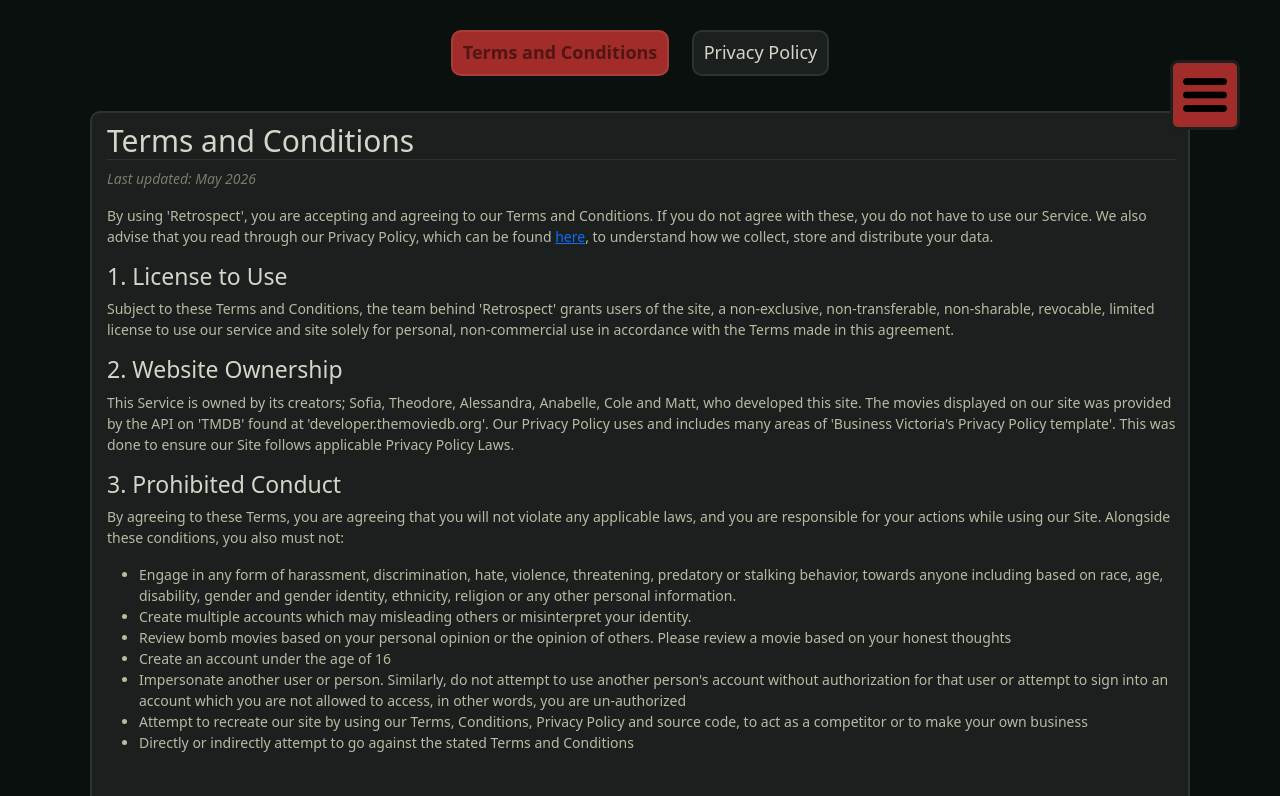
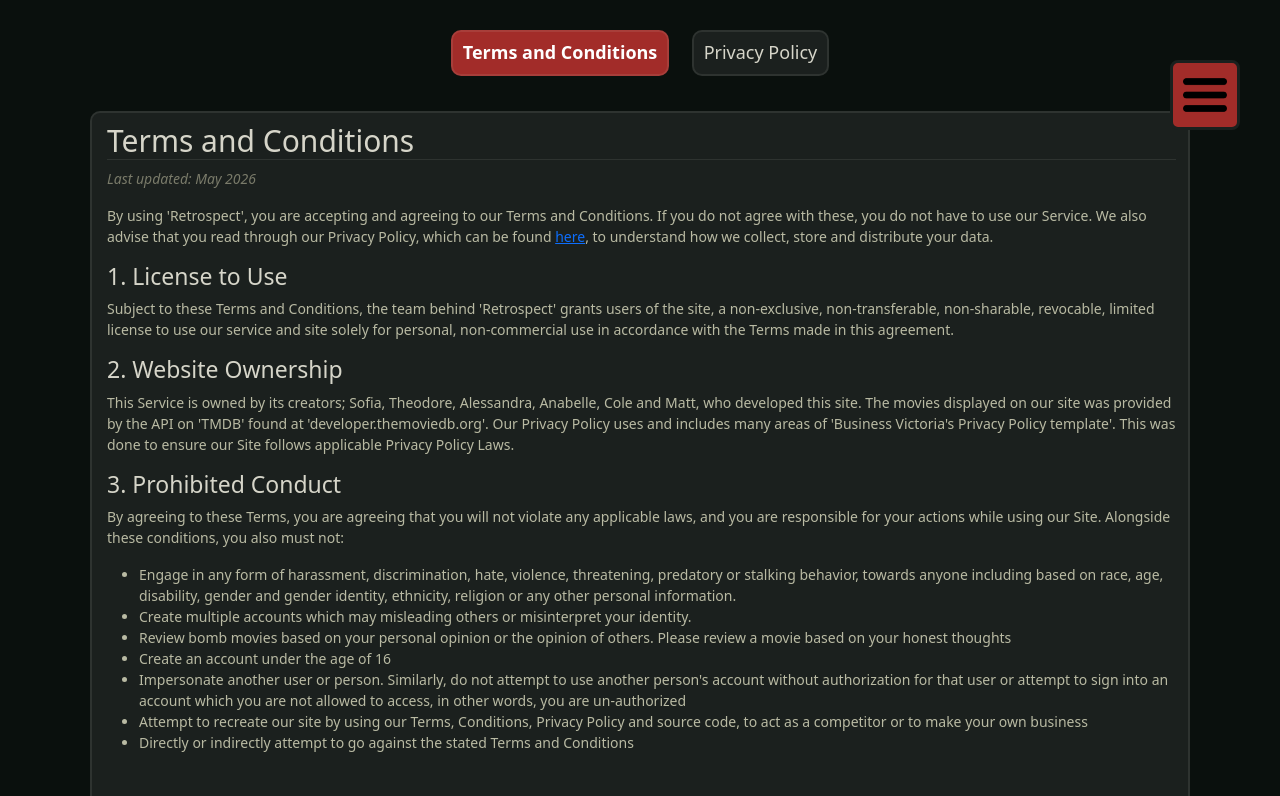
Before and after one commit to ab-21-au/cos30043-assignment, a Vue app in the folder cos30043-groupAssignment/: page /policies/terms-and-conditions in a window 1280 px wide. Shown: the top 796 px of the page. Built offline with nearby package versions, Linux system fonts and the light colour scheme; no server answers; a web font is replaced by a local one.

Commit message:
Change active link color in PoliciesLayout.vue

```diff
--- a/cos30043-groupAssignment/src/components/policies/PoliciesLayout.vue
+++ b/cos30043-groupAssignment/src/components/policies/PoliciesLayout.vue
@@ -60,7 +60,7 @@
 
 .policies-page a.router-link-active {
     font-weight: bold;
-    color: var(--accent-deeper);
+    color: var(--bg-input);
     background: var(--accent)
 }
 
```
